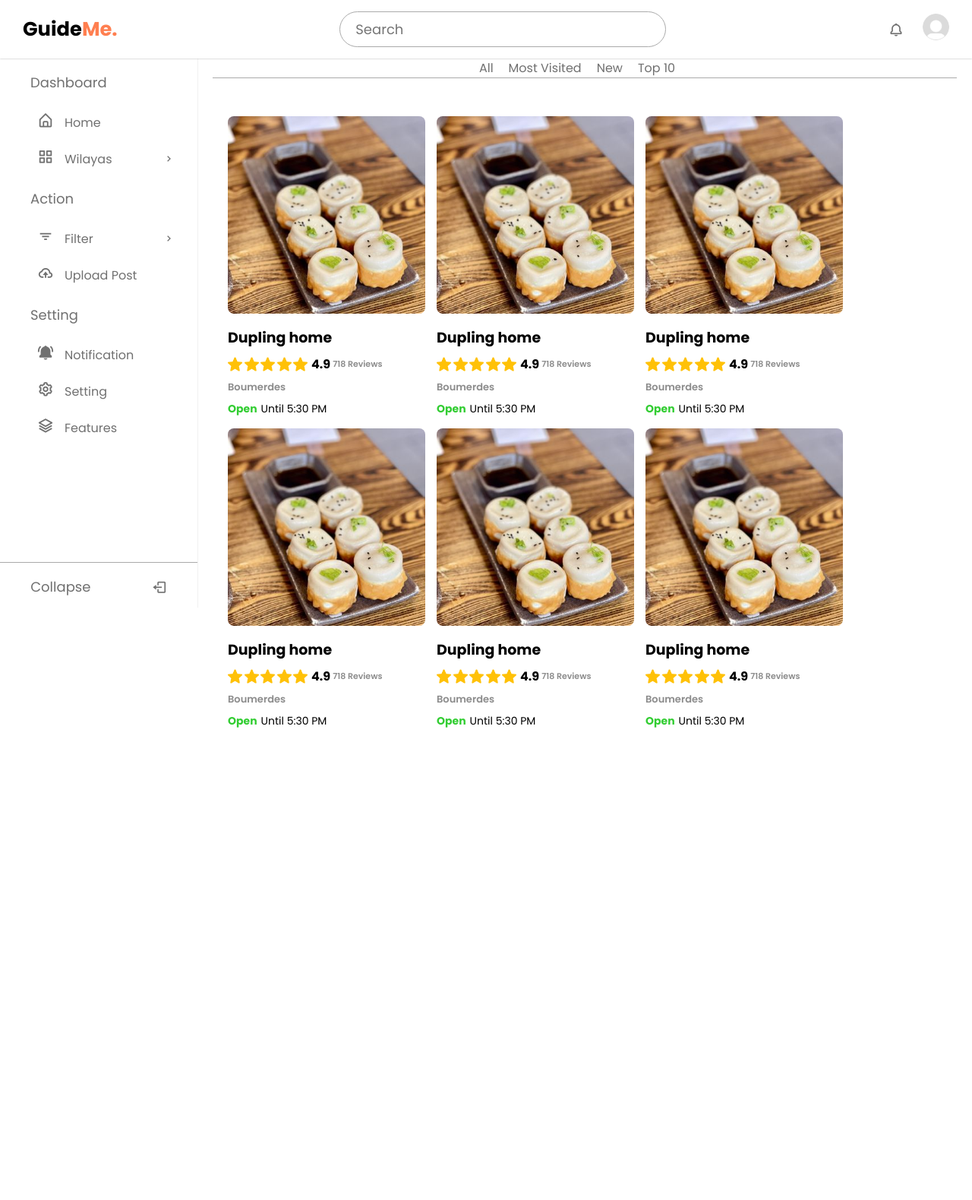
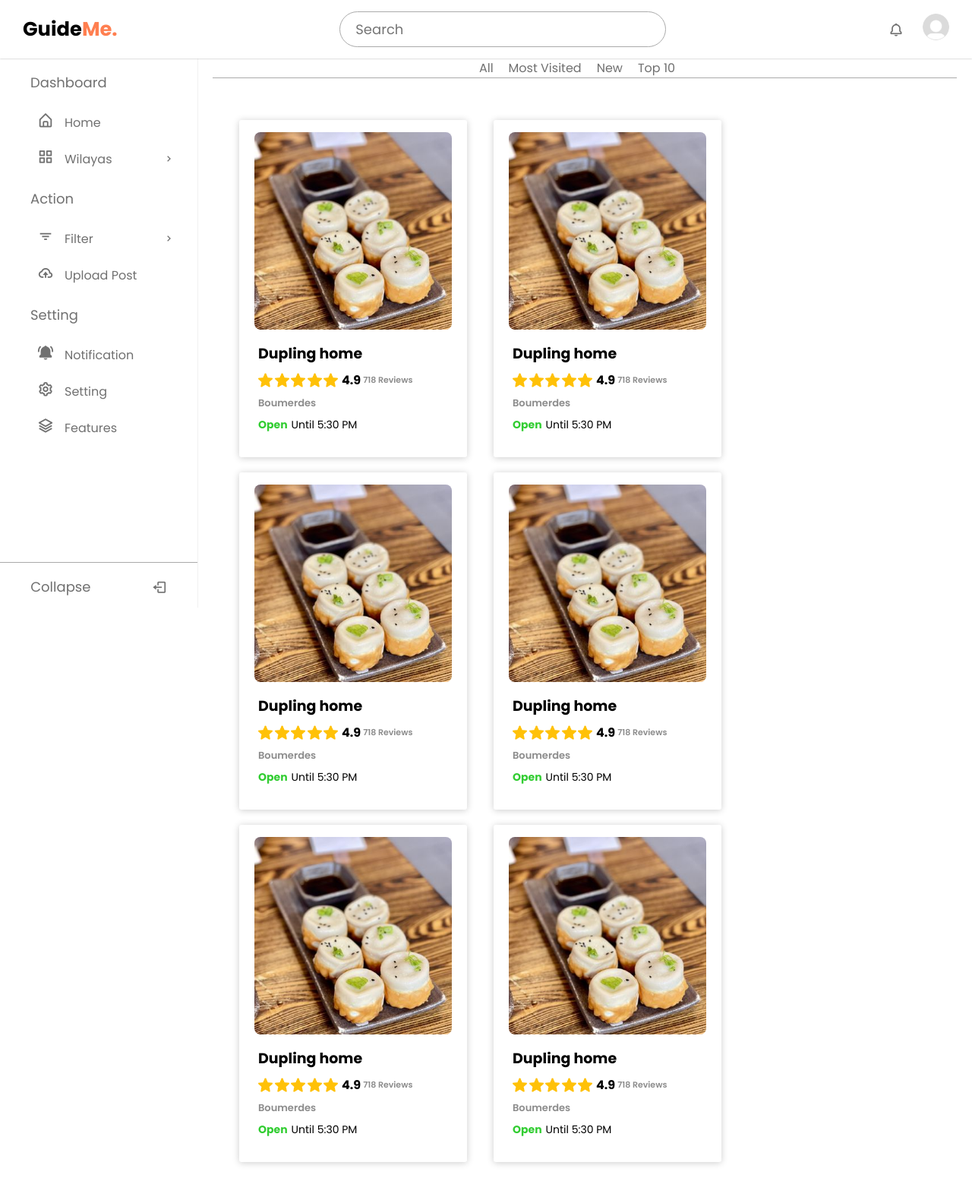
Before and after one commit to Friizor/GuideMe, a PHP site: page /app/app.php in a window 1280 px wide. Shown: the whole page at 76% size. Before the commit the page ends 958 px from the top, so only its background shows below. Run offline with PHP 8.4, Linux system fonts and the light colour scheme.

Commit message:
accepting the css

```diff
--- a/css/mainStyle.css
+++ b/css/mainStyle.css
@@ -649,9 +649,6 @@ hr {
 }
 
 /* Fuck Me */
-<<<<<<< HEAD
-/* I hate CSS */
-=======
 
 /* item css design */
 .trend {
@@ -767,4 +764,3 @@ hr {
   margin: 0;
   font-size: 14px;
 }
->>>>>>> 656dd6c228c54e12b0cb3da64378870c48127c8e
```
